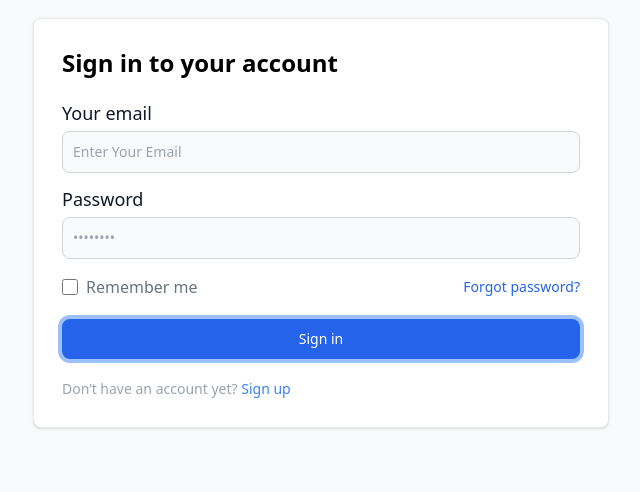
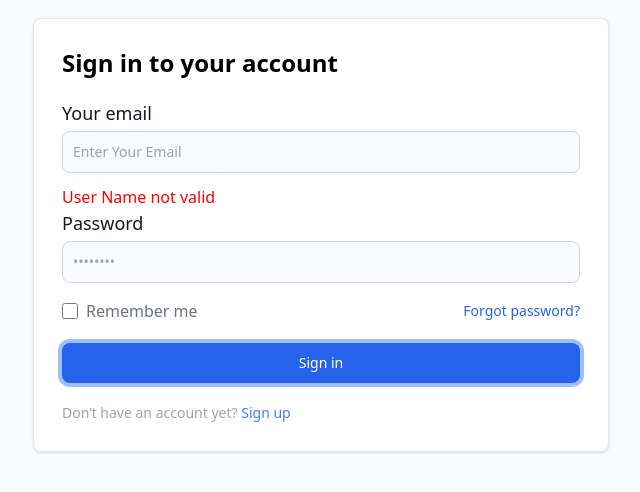
Before and after one commit to fardin-ahmed-1/shunarbank, a plain HTML site: page index.html in a window 1280 px wide. Both pictures are taken after a click on the button "Sign in". Shown: the part 90-582 px from the top of the page, without its empty margins (319-959 px from the left). Drawn offline with nearby package versions, Linux system fonts and the light colour scheme.

Commit message:
create js file

```diff
--- a/index.html
+++ b/index.html
@@ -15,11 +15,12 @@
     <main class="w-[90%] md:w-[60%] lg:w-[45%] mx-auto my-10">
         <section class='bg-white border shadow border-gray rounded-lg py-7 px-7'>
             <h2 class="font-bold text-2xl pb-5">Sign in to your account</h2>
-            <label for="email" class="text-lg text-gray-900 font-medium mb-1 block">Your email</label>
-            <input id="email" class="bg-gray-50 border border-gray-300 sm:text-sm rounded-lg focus:border-[#2563EB] block w-full p-2.5  placeholder-gray-400 text-white focus:ring-blue-500 mb-3" type="email" required placeholder="Enter Your Email">
+            <label for="email_field" class="text-lg text-gray-900 font-medium mb-1 block">Your email</label>
+            <input id="email_field" class="bg-gray-50 border border-gray-300 sm:text-sm rounded-lg focus:border-[#2563EB] block w-full p-2.5  placeholder-gray-400 text-black focus:ring-blue-500 mb-3" type="email" required placeholder="Enter Your Email">
+            <p id="invalid_gmail"></p>
 
-            <label for="email" class="text-lg text-gray-900 font-medium mb-1 block">Password</label>
-            <input class="bg-gray-50 border border-gray-300 sm:text-sm rounded-lg focus:border-[#2563EB] block w-full p-2.5  placeholder-gray-400 text-white focus:ring-blue-500" type="password" required placeholder="••••••••">
+            <label for="password_field" class="text-lg text-gray-900 font-medium mb-1 block">Password</label>
+            <input id="password_field" class="bg-gray-50 border border-gray-300 sm:text-sm rounded-lg focus:border-[#2563EB] block w-full p-2.5  placeholder-gray-400 text-black focus:ring-blue-500" type="password" required placeholder="••••••••">
 
             <div class="mt-4 flex justify-between items-center">
                 <div class="flex gap-2 items-center">
@@ -30,11 +31,13 @@
                 <a href="#" class="text-sm font-medium text-primary-600 hover:underline
                 text-primary-500 text-[#2563EB]">Forgot password?</a>
             </div>
-            <button class="w-full text-white bg-[#2563EB] hover:bg-primary-700 focus:ring-4 focus:outline-none focus:ring-primary-300 font-medium rounded-lg text-sm px-5 py-2.5 text-center hover:bg-[#2563EB] my-5">Sign in</button>
+            <button id="btn_submit" class="w-full text-white bg-[#2563EB] hover:bg-primary-700 focus:ring-4 focus:outline-none focus:ring-primary-300 font-medium rounded-lg text-sm px-5 py-2.5 text-center hover:bg-[#2563EB] my-5">Sign in</button>
 
             <h4 class="text-sm font-light text-gray-400">Don’t have an account yet? <a href="#" class="font-medium text-blue-500 hover:underline">Sign up</a></h4>
 
         </section>
     </main>
+
+    <script src="login.js"></script>
 </body>
 </html>
--- /dev/null
+++ b/login.js
@@ -0,0 +1,18 @@
+document.getElementById('btn_submit').addEventListener('click', function () {
+    const gmailId = document.getElementById('email_field');
+    const gmailValue = gmailId.value;
+    const invalidMessage = document.getElementById('invalid_gmail');
+    invalidMessage.style.color = 'red'
+
+    if (!gmailValue.includes('@')) {
+        invalidMessage.innerText = "User Name not valid"
+    } else {
+        invalidMessage.style.display = "none"
+    }
+
+
+
+    const passwordInput = document.getElementById('password_field');
+    const passwordValue = passwordInput.value;
+
+})
```
